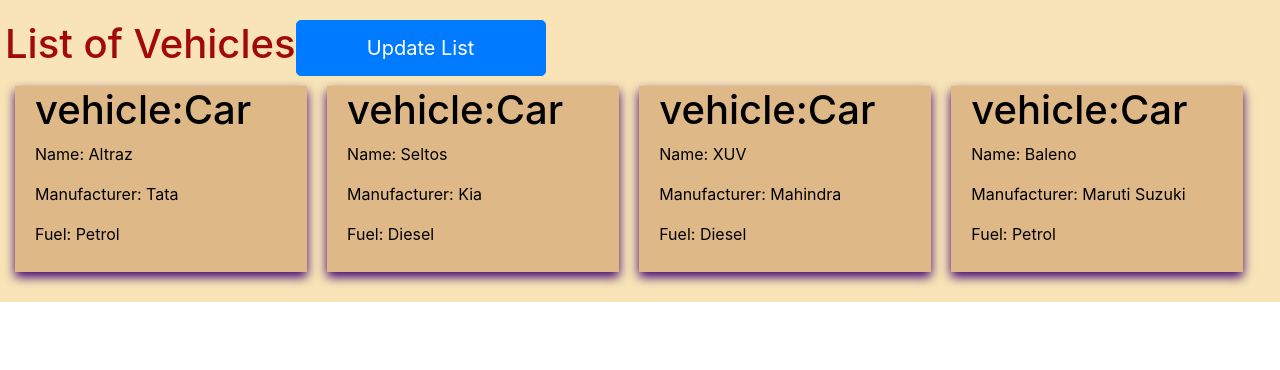
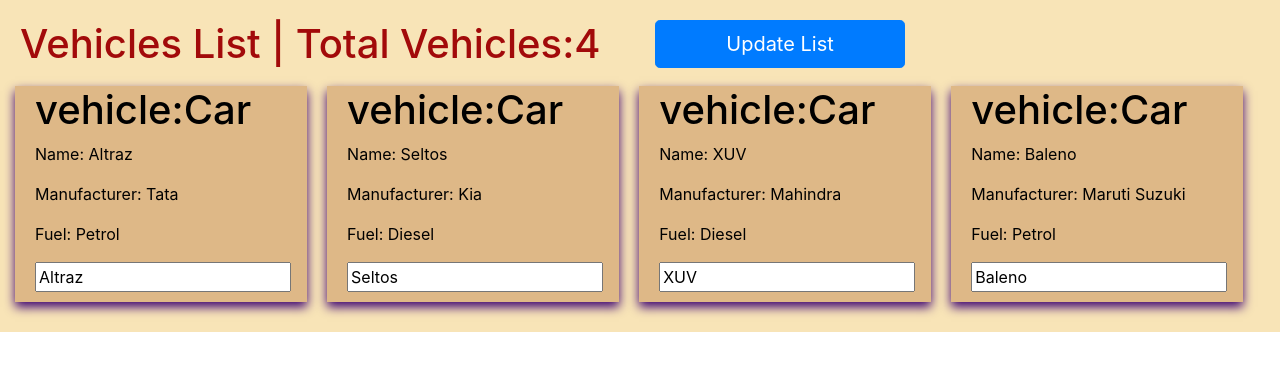
Before and after one commit to ReshmaSabale/ReactCode, a React (Create React App) app: page / in a window 1280 px wide. Shown: the top 370 px of the page. Built offline with nearby package versions, Linux system fonts and the light colour scheme.

Commit message:
done pass by reference event handler

```diff
--- a/src/App.js
+++ b/src/App.js
@@ -2,51 +2,96 @@
 import Vehicle from './Vehicle/vehicle'
 import { useState } from 'react';
 
+
 const App=props=>{
-  const[vehicleState,setVehicleState]=useState(
-{
+  const [vehicleState,setVehicleState] = useState(
+    {
 
         vehicles:[
           {vehicleType:"Car", Name:"Altraz", Manufacturer:"Tata", FuelType:"Petrol"},
           {vehicleType:"Car", Name:"Seltos", Manufacturer:"Kia", FuelType:"Diesel"},
           {vehicleType:"Car", Name:"XUV", Manufacturer:"Mahindra", FuelType:"Diesel"},
-          {vehicleType:"Car", Name:"Baleno", Manufacturer:"Maruti Suzuki", FuelType:"Petrol"},
+          {vehicleType:"Car", Name:"Baleno", Manufacturer:"Maruti Suzuki", FuelType:"Petrol"}
 
-        ]
+        ],
+        count:4
       }
   );
 
-     const updateHandler=() =>{
-      setVehicleState({
-        vehicles:[
-          {vehicleType:"Car", Name:"aaa", Manufacturer:"Tata", FuelType:"Petrol"},
-          {vehicleType:"Car", Name:"bbb", Manufacturer:"Kia", FuelType:"Diesel"},
-          {vehicleType:"Car", Name:"ccc", Manufacturer:"Mahindra", FuelType:"Diesel"},
-          {vehicleType:"Car", Name:"ddd", Manufacturer:"Maruti Suzuki", FuelType:"Petrol"},
+    const updateHandler=(vehicleType)=>{
+        setVehicleState({
+              vehicles:[
+                {vehicleType:vehicleType, Name:"Jaguar XF", Manufacturer:"Jaugar", FuelType:"Petrol"},
+                {vehicleType:vehicleType, Name:"Continental GT Mulliner", Manufacturer:"Bentley", FuelType:"Electric"},
+                {vehicleType:vehicleType, Name:"911 Carrera S", Manufacturer:"Porche", FuelType:"Diesel"},
+                {vehicleType:vehicleType, Name:"DBS Superleggera", Manufacturer:"Aston Martin", FuelType:"Petrol"},
 
-        ]
-      });
-    }
+              ],
+              count:4
+            });
+          }
+
+          const nameChangeHandler=(event)=>{
+            setVehicleState({
+              vehicles:[
+                {vehicleType:"Car", Name:event.target.value, Manufacturer:"Tata", FuelType:"Petrol"},
+                {vehicleType:"Car", Name:"Seltos", Manufacturer:"Kia", FuelType:"Diesel"},
+                {vehicleType:"Car", Name:"XUV", Manufacturer:"Mahindra", FuelType:"Diesel"},
+                {vehicleType:"Car", Name:"Baleno", Manufacturer:"Maruti Suzuki", FuelType:"Petrol"},
+
+              ],
+              count:4
+            });
+          }
 
     return(
       <div className="App container-fluid">
         <div className="row">
-          <h1>List of Vehicles </h1>
+        <div className="col-lg-6">
+          <h1> Vehicles List | Total Vehicles:{vehicleState.count} </h1>
+        </div>
 
-          <button className="btn btn-primary btn-lg buttonUpdate" onClick={updateHandler}> Update List </button>
+          <div className="col-lg-6 divButton">
+          <button className="btn btn-primary btn-lg buttonUpdate" onClick={updateHandler.bind(this,"Sports Car")}> Update List </button>
 
+        </div>
         </div>
 
         <div className="row">
-          <Vehicle vehicleType={vehicleState.vehicles[0].vehicleType} Name={vehicleState.vehicles[0].Name} Manufacturer={vehicleState.vehicles[0].Manufacturer} FuelType={vehicleState.vehicles[0].FuelType} />
-          <Vehicle vehicleType={vehicleState.vehicles[1].vehicleType} Name={vehicleState.vehicles[1].Name} Manufacturer={vehicleState.vehicles[1].Manufacturer} FuelType={vehicleState.vehicles[1].FuelType} />
-          <Vehicle vehicleType={vehicleState.vehicles[2].vehicleType} Name={vehicleState.vehicles[2].Name} Manufacturer={vehicleState.vehicles[2].Manufacturer} FuelType={vehicleState.vehicles[2].FuelType} />
-          <Vehicle vehicleType={vehicleState.vehicles[3].vehicleType} Name={vehicleState.vehicles[3].Name} Manufacturer={vehicleState.vehicles[3].Manufacturer} FuelType={vehicleState.vehicles[3].FuelType} />
+          <Vehicle
+            vehicleType={vehicleState.vehicles[0].vehicleType}
+            Name={vehicleState.vehicles[0].Name}
+            Manufacturer={vehicleState.vehicles[0].Manufacturer}
+            FuelType={vehicleState.vehicles[0].FuelType}
+            updateClick={updateHandler.bind(this,"Sports Car")}
+            nameChanged={nameChangeHandler}
+          /> {/*dual binding : namechnaged*/}
+
+          <Vehicle
+            vehicleType={vehicleState.vehicles[1].vehicleType}
+            Name={vehicleState.vehicles[1].Name}
+            Manufacturer={vehicleState.vehicles[1].Manufacturer}
+            FuelType={vehicleState.vehicles[1].FuelType}
+          />
+
+          <Vehicle
+            vehicleType={vehicleState.vehicles[2].vehicleType}
+            Name={vehicleState.vehicles[2].Name}
+            Manufacturer={vehicleState.vehicles[2].Manufacturer}
+            FuelType={vehicleState.vehicles[2].FuelType}
+          />
+
+          <Vehicle
+            vehicleType={vehicleState.vehicles[3].vehicleType}
+            Name={vehicleState.vehicles[3].Name}
+            Manufacturer={vehicleState.vehicles[3].Manufacturer}
+            FuelType={vehicleState.vehicles[3].FuelType}
+          />
 
         </div>
       </div>
       );
-    }
+    };
 
 
 export default App;
--- a/src/Vehicle/vehicle.js
+++ b/src/Vehicle/vehicle.js
@@ -7,9 +7,11 @@
             vehicle:{props.vehicleType}
         </h1>
 
-        <p> Name: {props.Name}</p>
+        <p onClick={props.updateClick}> Name: {props.Name}</p>
         <p> Manufacturer: {props.Manufacturer}</p>
         <p> Fuel: {props.FuelType}</p>
+
+        <input type="text" onChange={props.nameChanged} value={props.Name}></input>    {/*dual binding*/}
 
     </div>
 );
```
